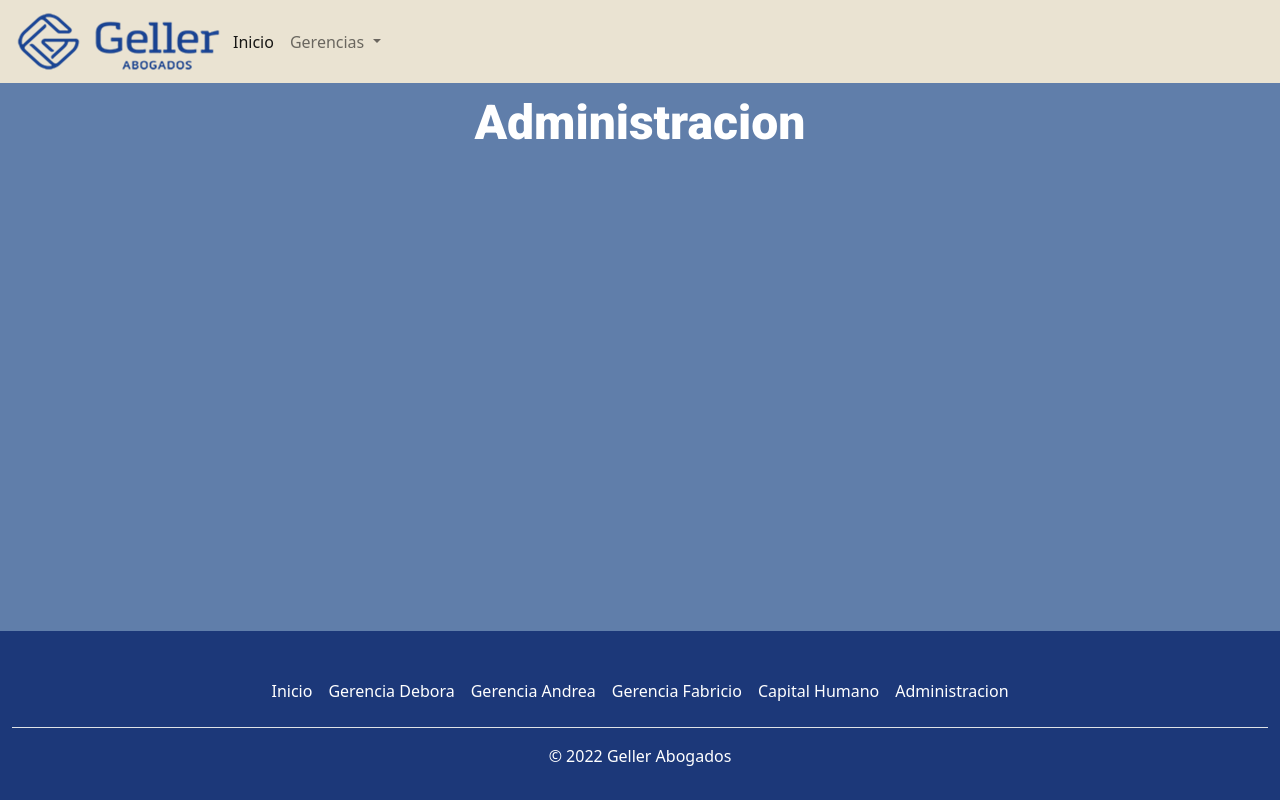
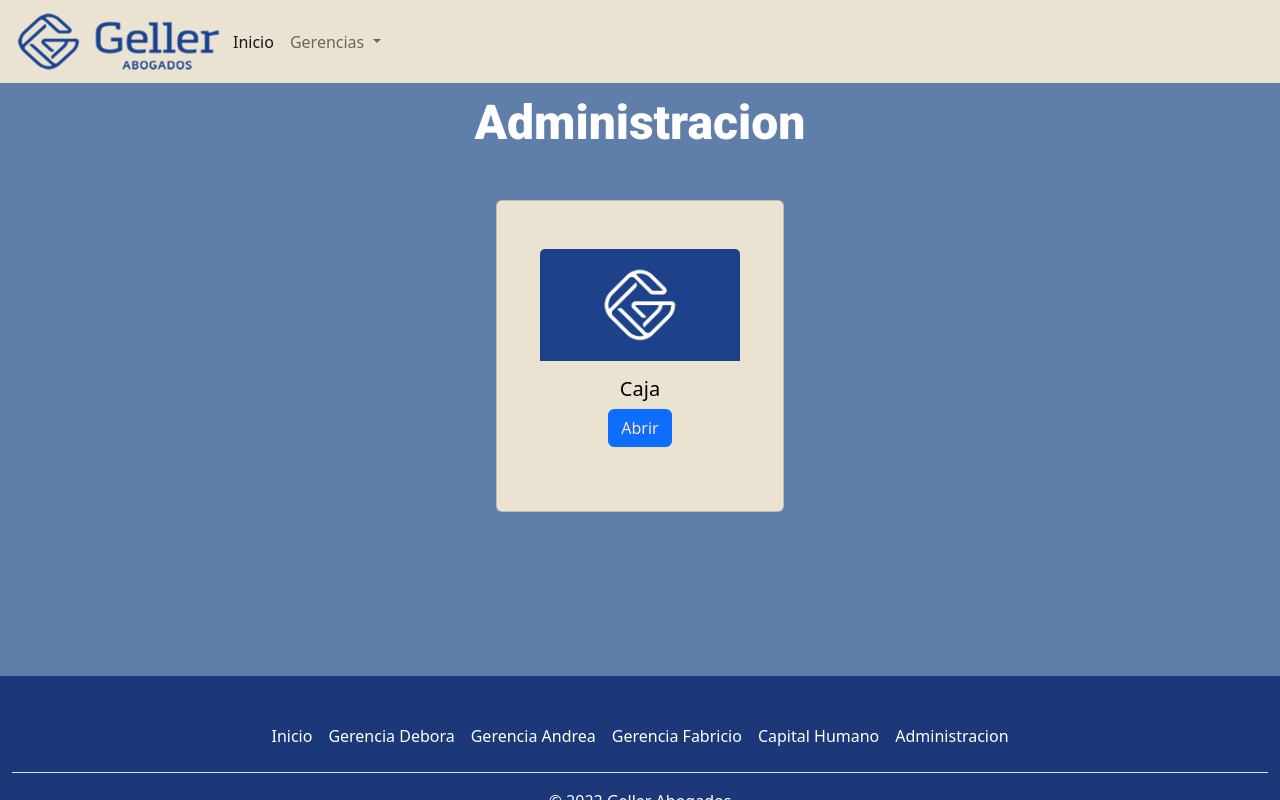
Before and after one commit to FrancoBeber/PowerBI, a plain HTML site: page pages/administracion.html in a window 1280 px wide. Drawn offline with nearby package versions, Linux system fonts and the light colour scheme.

Commit message:
modifico ñinks y agrego sectores

```diff
--- a/css/style.css
+++ b/css/style.css
@@ -52,6 +52,10 @@
 .foot {
   background-color: #1c3879;
 }
+
+footer {
+  height: 100px;
+}
 /*FIN ESTILO FOOTER*/
 
 /*ESTILOS TARJETAS*/
--- a/pages/administracion.html
+++ b/pages/administracion.html
@@ -106,6 +106,31 @@
           Administracion
         </h1>
       </div>
+
+      <!--Inicio tarjetas-->
+    <div class="container text-center">
+      <div class="row justify-content-center gap-5 my-5">
+        <div class="card col-xl-3 col-md-6 col-sm-12 py-5" style="width: 18rem">
+          <img
+            src="../assets/images/fondo_geller.jpg"
+            class="card-img-top"
+            alt="logo naranja"
+          />
+          <div class="card-body">
+            <h5 class="card-title">Caja</h5>
+            <a
+              href="https://app.powerbi.com/reportEmbed?reportId=2805bf1a-5f27-47f2-9f4a-068db0c8f190&autoAuth=true&ctid=7c5f90b0-2bce-4bd4-8958-a0d85092d881"
+              target="_blank"
+              class="btn btn-primary"
+              >Abrir</a
+            >
+          </div>
+        </div>
+
+      </div>
+      </div>
+    </div>
+    <!--Fin tarjetas-->
     </main>
     <!--Inicio Footer-->
     <div class="container-fluid foot fixed-bottom">
```
Also changed, not shown: pages/gerenciaAndrea.html (+2 -1 lines), pages/gerenciaFabricio.html (+25 -1 lines).
